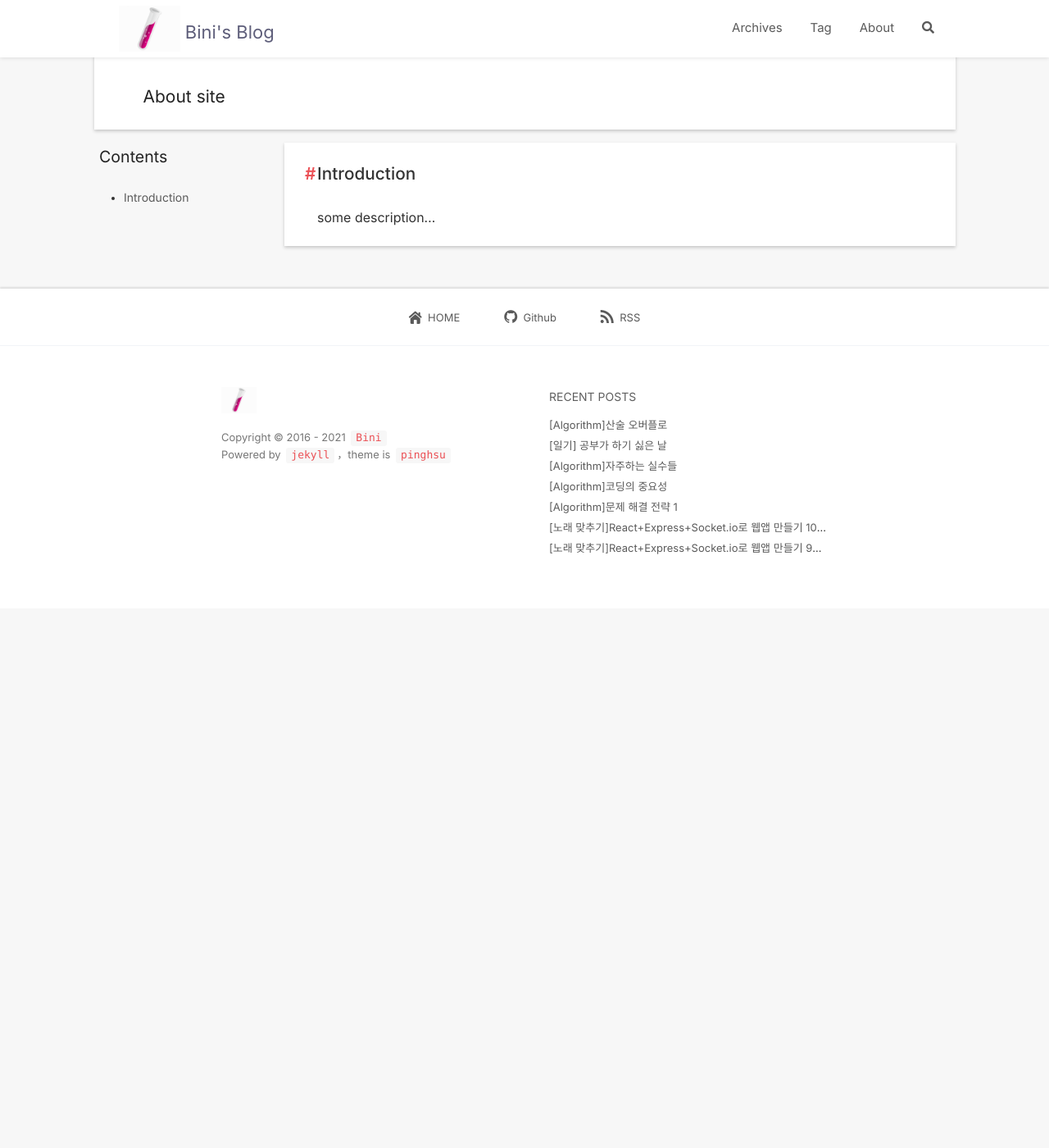
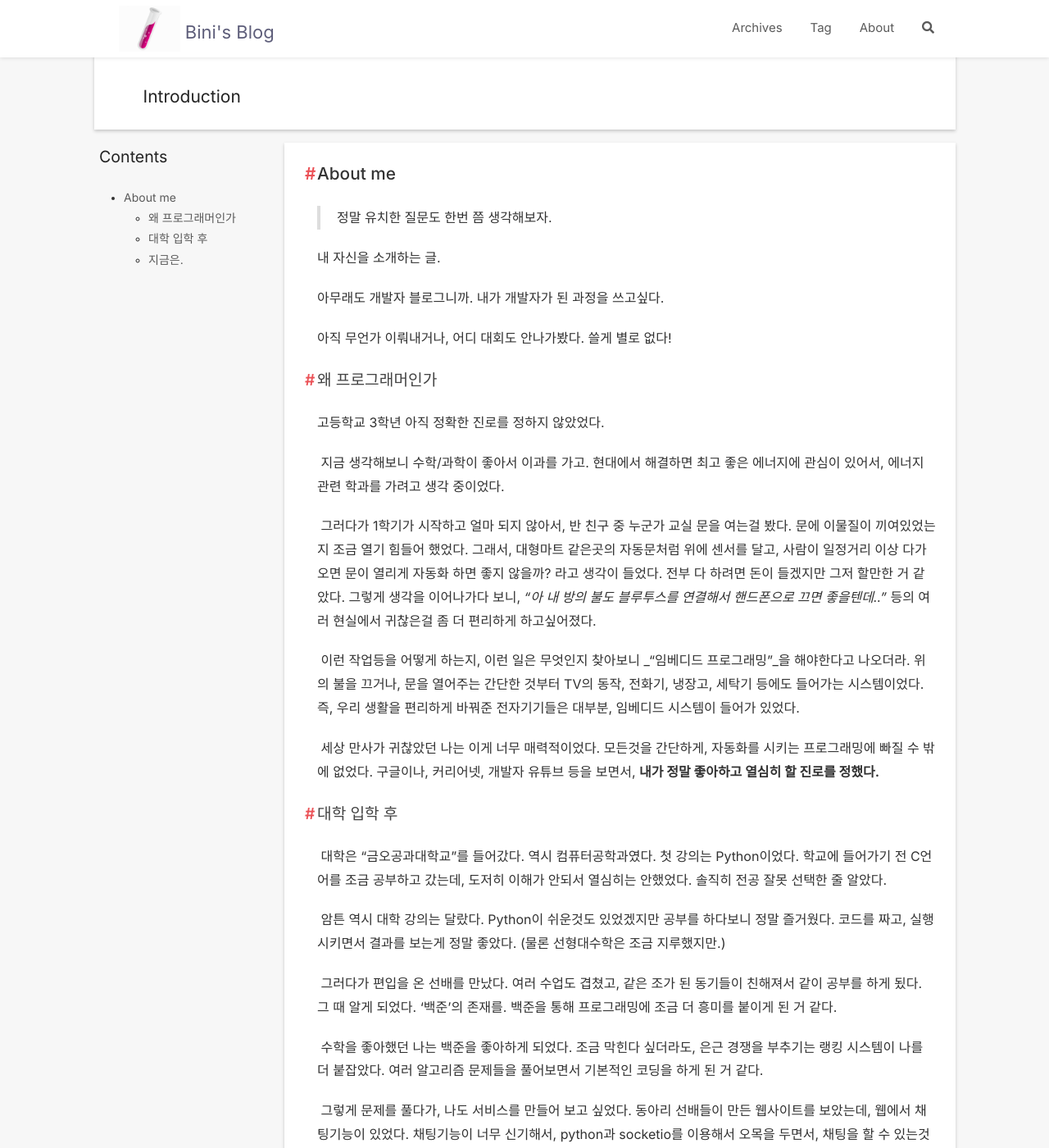
Before and after one commit to bini59/bini59.github.io, a Jekyll site: the page built from about.md, in a window 1280 px wide and 1400 px high. Shown: the whole window at 82% size. Built offline with Jekyll 4.4.1, drawn with Linux system fonts in a browser that asks for light colours; nearby versions of some CDN libraries; comment, search, counter and statistics services are not loaded; some of the changed text lies outside the part shown.

Commit message:
Chore : Add about me

```diff
--- a/about.md
+++ b/about.md
@@ -1,11 +1,96 @@
 ---
 layout: post
-title: About site
+title: Introduction
 ---
 
 * content
 {:toc}
 
-## Introduction
+## About me
 
-some description...
+> 정말 유치한 질문도 한번 쯤 생각해보자.
+
+내 자신을 소개하는 글.
+
+아무래도 개발자 블로그니까.
+내가 개발자가 된 과정을 쓰고싶다.
+
+아직 무언가 이뤄내거나, 어디 대회도 안나가봤다.
+쓸게 별로 없다!
+
+### 왜 프로그래머인가
+
+고등학교 3학년 아직 정확한 진로를 정하지 않았었다.
+
+&nbsp;지금 생각해보니 수학/과학이 좋아서 이과를 가고.
+현대에서 해결하면 최고 좋은 에너지에 관심이 있어서,
+에너지 관련 학과를 가려고 생각 중이었다.
+
+&nbsp;그러다가 1학기가 시작하고 얼마 되지 않아서,
+반 친구 중 누군가 교실 문을 여는걸 봤다.
+문에 이물질이 끼여있었는지 조금 열기 힘들어 했었다.
+그래서, 대형마트 같은곳의 자동문처럼 위에 센서를 달고,
+사람이 일정거리 이상 다가오면 문이 열리게 자동화 하면 좋지 않을까?
+라고 생각이 들었다. 전부 다 하려면 돈이 들겠지만 그저 할만한 거 같았다.
+그렇게 생각을 이어나가다 보니, _"아 내 방의 불도 블루투스를 연결해서 핸드폰으로 끄면 좋을텐데.."_
+등의 여러 현실에서 귀찮은걸 좀 더 편리하게 하고싶어졌다.
+
+&nbsp;이런 작업등을 어떻게 하는지, 이런 일은 무엇인지 찾아보니
+_"임베디드 프로그래밍"_을 해야한다고 나오더라.
+위의 불을 끄거나, 문을 열어주는 간단한 것부터
+TV의 동작, 전화기, 냉장고, 세탁기 등에도 들어가는 시스템이었다.
+즉, 우리 생활을 편리하게 바꿔준 전자기기들은 대부분,
+임베디드 시스템이 들어가 있었다.
+
+&nbsp;세상 만사가 귀찮았던 나는 이게 너무 매력적이었다.
+모든것을 간단하게, 자동화를 시키는 프로그래밍에 빠질 수 밖에 없었다.
+구글이나, 커리어넷, 개발자 유튜브 등을 보면서,
+**내가 정말 좋아하고 열심히 할 진로를 정했다.**
+
+### 대학 입학 후
+
+&nbsp;대학은 "금오공과대학교"를 들어갔다.
+역시 컴퓨터공학과였다. 첫 강의는 Python이었다.
+학교에 들어가기 전 C언어를 조금 공부하고 갔는데,
+도저히 이해가 안되서 열심히는 안했었다.
+솔직히 전공 잘못 선택한 줄 알았다.
+
+&nbsp;암튼 역시 대학 강의는 달랐다. Python이 쉬운것도 있었겠지만
+공부를 하다보니 정말 즐거웠다.
+코드를 짜고, 실행시키면서 결과를 보는게 정말 좋았다. (물론 선형대수학은 조금 지루했지만.)
+
+&nbsp;그러다가 편입을 온 선배를 만났다.
+여러 수업도 겹쳤고, 같은 조가 된 동기들이 친해져서
+같이 공부를 하게 됬다. 그 때 알게 되었다.
+'백준'의 존재를. 백준을 통해 프로그래밍에 조금 더 흥미를 붙이게 된 거 같다.
+
+&nbsp;수학을 좋아했던 나는 백준을 좋아하게 되었다.
+조금 막힌다 싶더라도, 은근 경쟁을 부추기는 랭킹 시스템이 나를 더 붙잡았다.
+여러 알고리즘 문제들을 풀어보면서 기본적인 코딩을 하게 된 거 같다.
+
+&nbsp;그렇게 문제를 풀다가, 나도 서비스를 만들어 보고 싶었다.
+동아리 선배들이 만든 웹사이트를 보았는데, 웹에서 채팅기능이 있었다.
+채팅기능이 너무 신기해서, python과 socketio를 이용해서
+오목을 두면서, 채팅을 할 수 있는것도 만들어 봤고.
+웹이 궁금해서 html, css, js(아직도 다 모르지만..)도 공부했다.
+어쩌다 보니 카카오톡 봇도 만들어보고 싶어서 카카오톡 봇도 만들어보고,
+사실 지금 보니 정말 하나도 모르는 상태로, 기초, 이론을 하나도 모른 상태로 만든 것들이라
+그냥 정말 장난감 그 자체긴 하지만, 이런 것들이 된다는게 그저 신기했다.
+흥미를 붙이는 목적으로는 큰 의미가 있었다고 생각한다.
+
+### 지금은.
+
+&nbsp;군대에 있다.
+이론 공부를 열심히 하는 중이다. oop, data-structure, Algorithm, Design-pattern등과,
+협업을 위한 부분인 git, github, clean-code등 도 공부하고,
+이런것만 하면 재미가 또 없으니, React를 적당히 배워서 노래를 듣고 노래제목을 맞추는 사이트도 하나 만들어 봤다.
+
+&nbsp;전역을 하면
+
+1. 일단 이론 공부 마치기
+2. 알고리즘 대회 나가기
+3. 친구, 동기, 선/후배와 함께 큰 프로젝트 하나 진행하기
+
+맞다 제대로 된 무언가를 좀 해보고 싶다.
+지금 까지는 주먹구구식으로 해왔지만.
+확실한 무언가를 해서 이 페이지에도 자랑스럽게 딱 게시하고 싶다.
```
